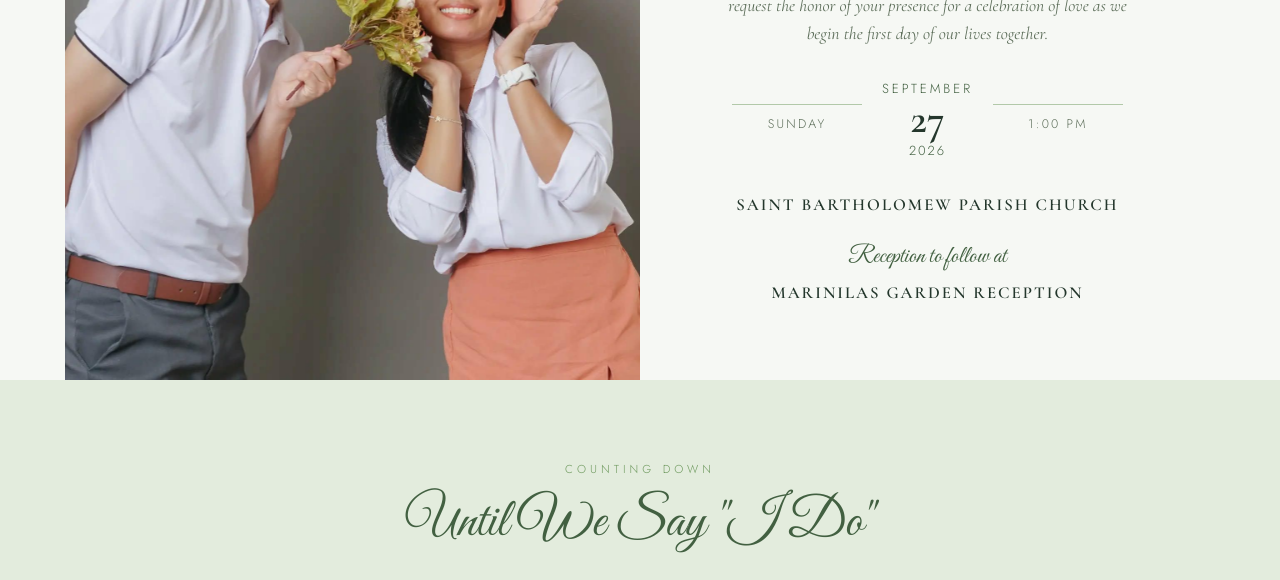
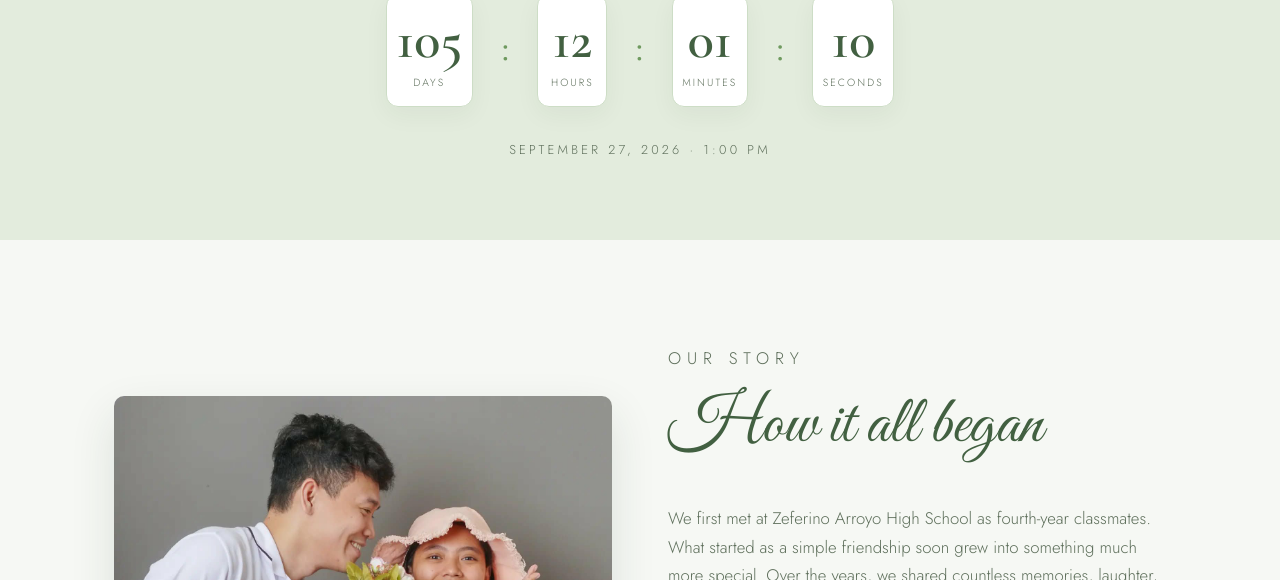
Before and after one commit to jedandsteph/rsvp, a plain HTML site: page index.html in a window 1280 px wide. Shown: the part 1020-1600 px from the top of the page. Drawn offline with nearby package versions, Linux system fonts and the light colour scheme.

Commit message:
hide the second section

```diff
--- a/index.html
+++ b/index.html
@@ -80,8 +80,8 @@
     </div>
   </section>
 
-  <!-- ===================== INVITATION ===================== -->
-  <section class="invite" id="invite" aria-label="Wedding invitation">
+  <!-- ===================== INVITATION (hidden for now — remove style="display:none" to show again) ===================== -->
+  <section class="invite" id="invite" aria-label="Wedding invitation" style="display: none;">
     <div class="invite__grid">
       <div class="invite__photo reveal">
         <!-- Swap to any portrait couple photo you like -->
```
